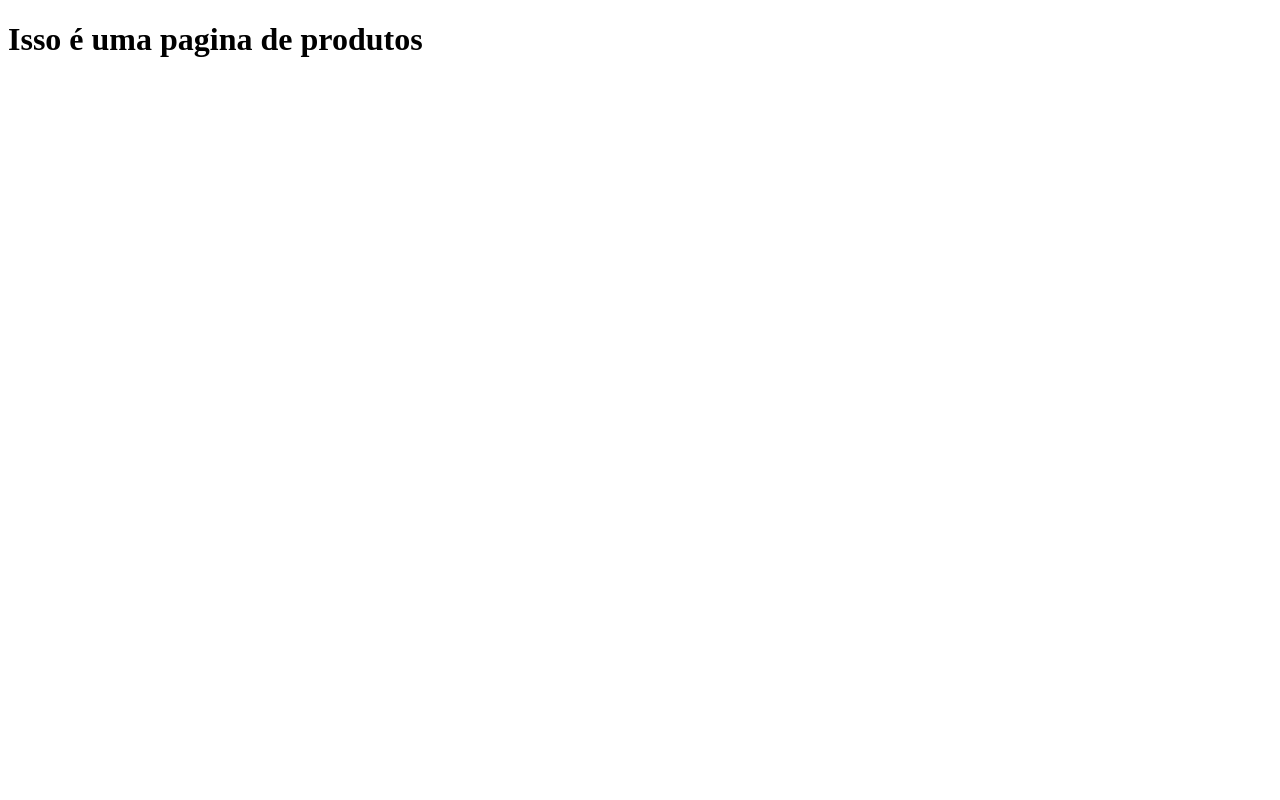
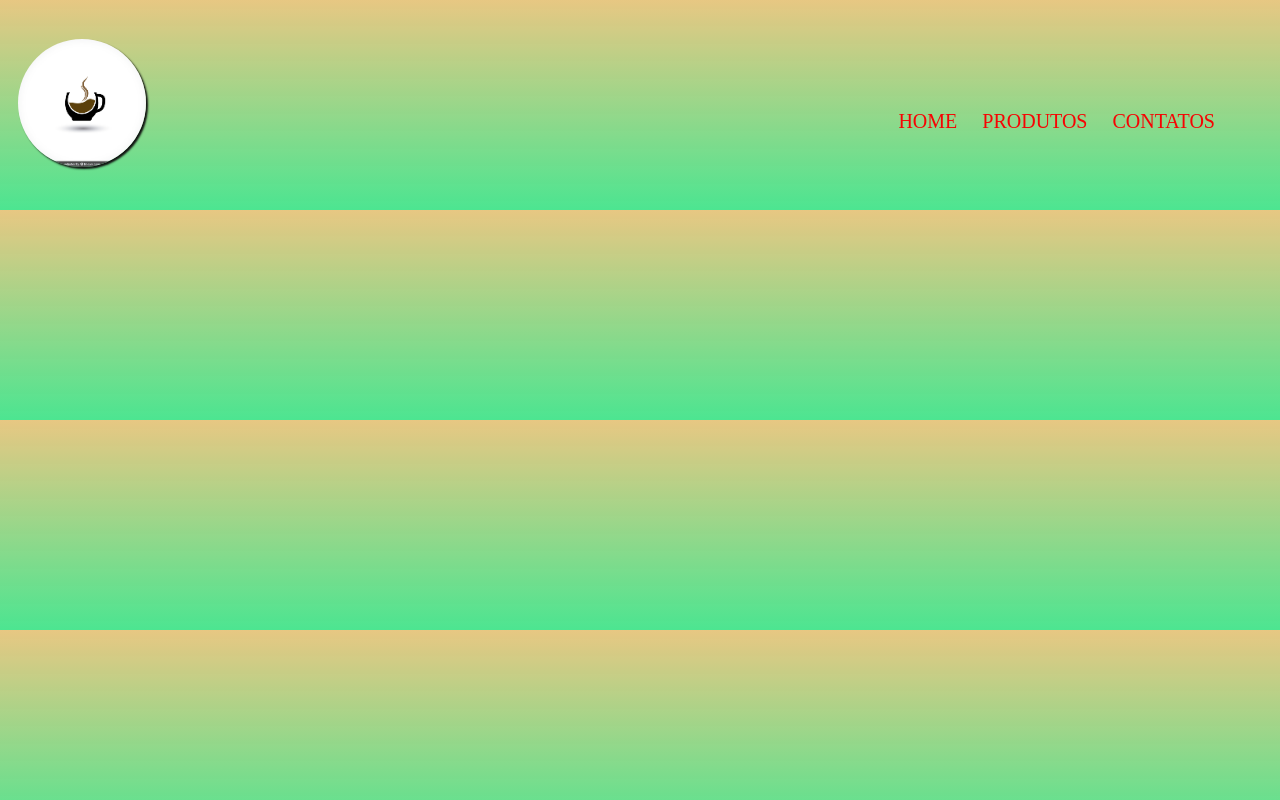
Before and after one commit to davimarte/Barao-1A-Pensamento-Computacional, a plain HTML site: page Produtos.html in a window 1280 px wide. Drawn offline with Linux system fonts and the light colour scheme; a web font is replaced by a local one.

Commit message:
Add files via upload

```diff
--- a/Produtos.html
+++ b/Produtos.html
@@ -5,9 +5,19 @@
     <meta http-equiv="X-UA-Compatible" content="IE=edge">
     <meta name="viewport" content="width=device-width, initial-scale=1.0">
     <title>Produtos Chá ou Café </title>
+    <link rel="stylesheet" type="text/css" href="style-produtos.css">
 </head>
 <body>
-    <h1> Isso é uma pagina de produtos </h1>
+    <header>
+        <div class="caixa">
+            <h3><img class="imagem-logo" src="logo.jpg"></h3>
+            <nav class="cabecalho">
+                <a href="Index.html"> Home </a>
+                <a href="Produtos.html"> Produtos </a>
+                <a href="Contatos.html"> Contatos </a>
+            </nav>
+        </div>
+    </header>
 
 </body>
 </html>
--- /dev/null
+++ b/style-produtos.css
@@ -0,0 +1,45 @@
+@import url('https://fonts.googleapis.com/css2? family= Fasthand & display=swap');
+body {
+    margin: 0;
+    font-family: 'Fasthand', cursiva;
+    text-align: center;
+    background: linear-gradient(rgba(228, 192, 114, 0.884), rgba(41, 224, 123, 0.836));
+}
+header {
+    padding: 20px 0;
+}
+.caixa {
+    display: inline;
+    position: relative;
+    width: 800px;
+    margin: 0 auto;
+}
+h3 {
+    text-align: left;
+}
+.imagem-logo {
+    width: 10%;
+    margin-left: 18px;
+    border-radius: 90px;
+    box-shadow: 2px 2px 2px #111111;
+}
+nav {
+    position: absolute;
+    top: 90px;
+    right: 65px;
+}
+nav a {
+    font-size: 20px;
+    padding-left: 20px;
+    color: #f70303;
+    text-decoration: none;
+    text-transform: uppercase;
+}
+nav a:hover{
+    font-size: 25px;
+    font-weight: bold;
+    text-shadow: 2px 3px 5px rgb(232, 255, 129);
+    color: #0073f7;
+    transition: 0.5s;
+
+}
```
Also changed, not shown: 3 other files.
